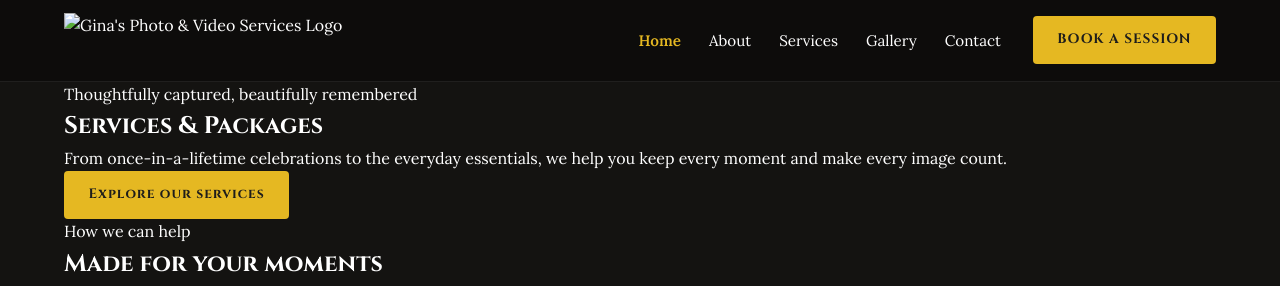
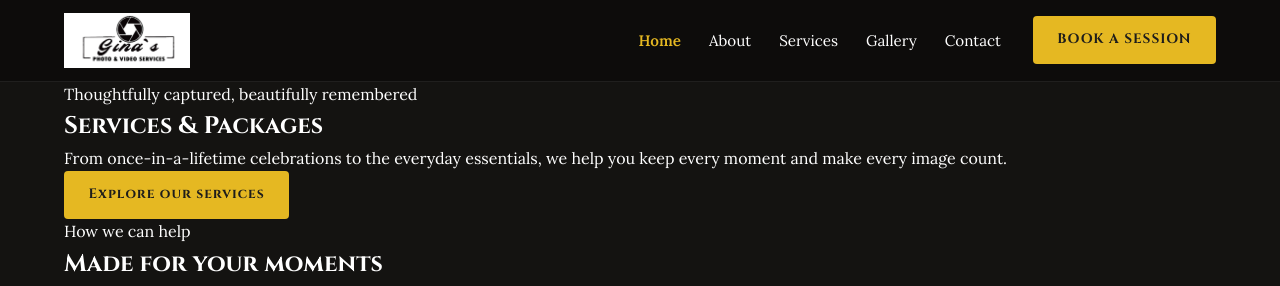
Before and after one commit to djguizzz/webdev_1, a plain HTML site: page services.html in a window 1280 px wide. Shown: the top 286 px of the page. Drawn offline with Linux system fonts and the light colour scheme.

Commit message:
Update logo image source in services.html

```diff
--- a/services.html
+++ b/services.html
@@ -18,7 +18,7 @@
     <div class="container nav-container">
       <a href="index.html" class="brand-logo">
         <!-- CHANGE LANG YA LOGO NAME -->
-        <img src="images/logo.png" alt="Gina's Photo & Video Services Logo">
+          <img src="Gina%27s%20logo.jpg" alt="Gina's Photo &amp; Video Services">
       </a>
 
       <!-- Mobile Menu Button (CEBRO PART) -->
```
